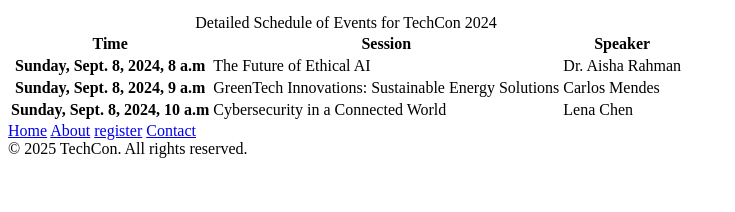
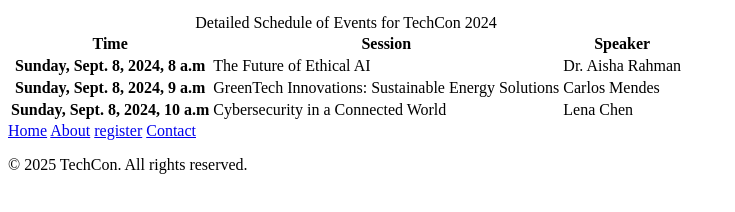
Before and after one commit to mouad771/TechCon_HTML, a plain HTML site: page techcon_website/schedule.html in a window 1280 px wide. Shown: the part 154-366 px from the top of the page, without its empty margins (0-735 px from the left). Drawn offline with Linux system fonts and the light colour scheme.

Commit message:
TechCon_HTML

```diff
--- a/techcon_website/schedule.html
+++ b/techcon_website/schedule.html
@@ -48,7 +48,7 @@
         <a href="register.html">register</a>
         <a href="contact.html">Contact</a>
         <br>
-        &copy; 2025 TechCon. All rights reserved.
-  </footer>
+        <p>&copy; 2025 TechCon. All rights reserved.</p>
+    </footer>
 </body>
 </html>
```
